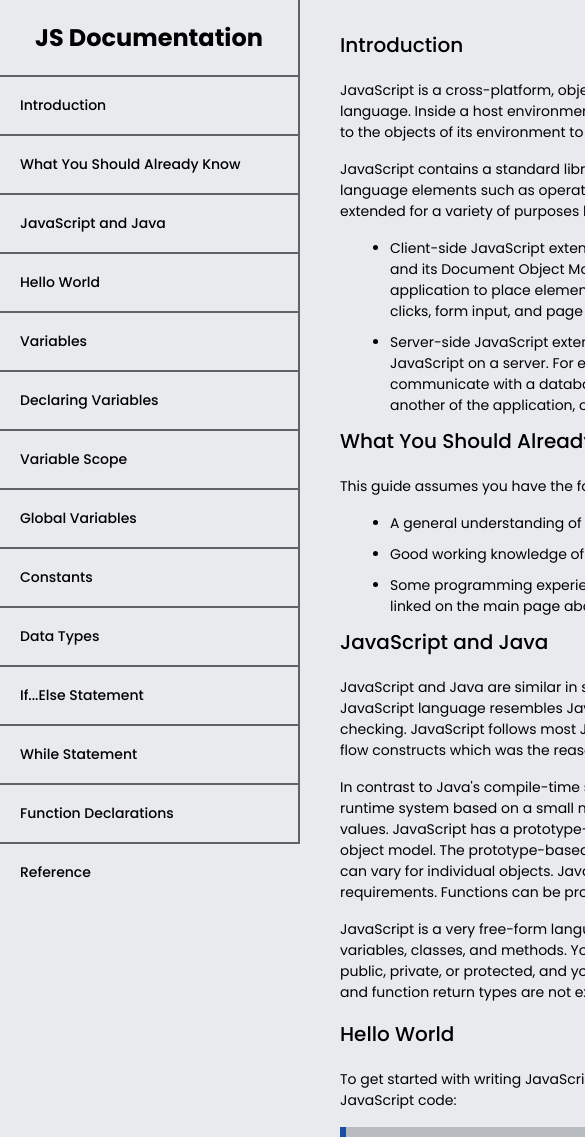
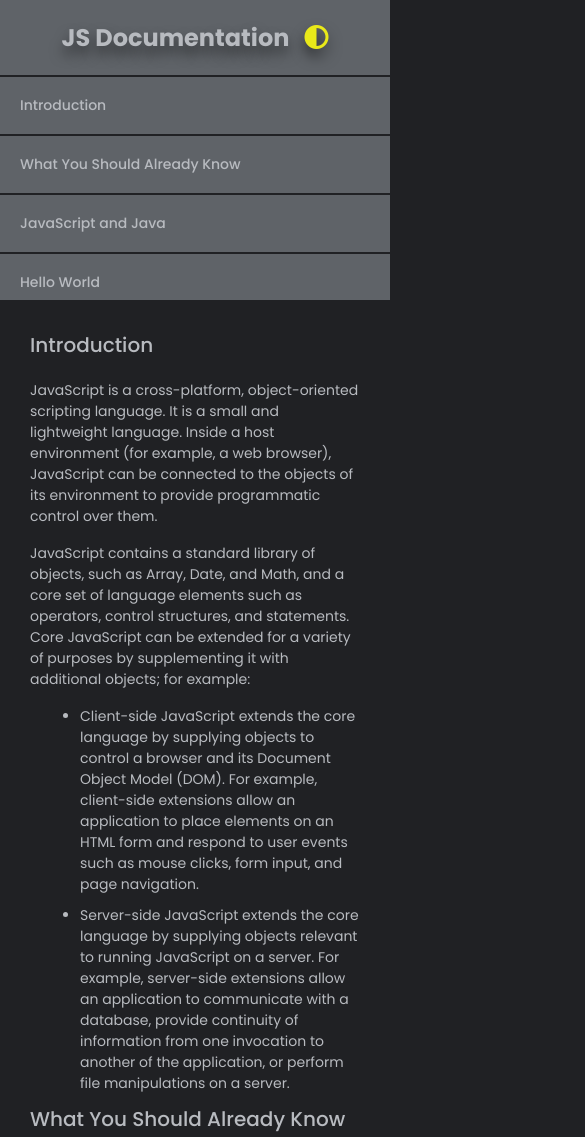
Before and after one commit to serhatbek/free-Code-Camp-project-responsive-js-documentation-page, a plain HTML site: page index.html in a window 390 px wide. Shown: the top 1137 px of the page, 585 px wide, since content can reach past the window. Drawn offline with Linux system fonts and the light colour scheme.

Commit message:
theme toggle button

```diff
--- a/index.html
+++ b/index.html
@@ -6,12 +6,13 @@
   <meta http-equiv="X-UA-Compatible" content="IE=edge">
   <meta name="viewport" content="width=device-width, initial-scale=1.0">
   <title>JS Documentation</title>
+  <script src="https://kit.fontawesome.com/f0d4beef0b.js" crossorigin="anonymous"></script>
   <link rel="stylesheet" href="./main.css">
 </head>
 
-<body>
+<body class="darkMode">
   <nav id="navbar">
-    <header>JS Documentation</header>
+    <header>JS Documentation <i class="fas fa-adjust"></i></header>
     <a href="#introduction" class="nav-link">Introduction</a>
     <a href="#should-already-know" class="nav-link">What You Should Already Know</a>
     <a href="#JavaScript_and_Java" class="nav-link">JavaScript and Java</a>
@@ -329,6 +330,8 @@
           href="https://developer.mozilla.org/en-US/docs/Web/JavaScript/Guide">MDN</a></p>
     </section>
   </main>
+
+  <script src="./main.js"></script>
 </body>
 
 </html>
--- a/main.css
+++ b/main.css
@@ -32,6 +32,25 @@ body {
 
 body.darkMode {
   background-color: #202124;
+  color: #b8bbc0;
+}
+
+body.darkMode #navbar {
+  background-color: #5f6368;
+  border-right: 0;
+}
+
+body.darkMode #navbar i {
+  color: #e9e919;
+}
+
+body.darkMode .nav-link {
+  color: #b8bbc0;
+  border-top: 2px solid #202124;
+}
+
+body.darkMode pre {
+  color: #202124;
 }
 
 a {
@@ -47,11 +66,28 @@ a {
   height: 100%;
 }
 
+@media (max-width: 900px) {
+  #navbar {
+    position: static;
+    width: 100%;
+    height: 300px;
+    overflow: scroll;
+    scrollbar-color: #5f6368;
+  }
+}
+
 #navbar header {
   font-weight: 700;
   font-size: 2.4rem;
   text-align: center;
   margin: 2rem 1rem;
+  text-shadow: 0px 8px 13px rgba(0, 0, 0, 0.5);
+}
+
+#navbar header i {
+  color: black;
+  cursor: pointer;
+  margin-left: 1rem;
 }
 
 .nav-link {
@@ -74,7 +110,14 @@ a {
 #main-doc {
   padding: 3rem;
   position: absolute;
-  left: 31rem;
+  margin-left: 31rem;
+}
+
+@media (max-width: 900px) {
+  #main-doc {
+    margin-left: 0;
+    width: 100%;
+  }
 }
 
 #main-doc header {
@@ -102,4 +145,9 @@ a {
   background-color: #b8bbc0;
   display: flex;
   align-items: center;
+  width: 100%;
 }
+
+code {
+  width: 100%;
+}
--- /dev/null
+++ b/main.js
@@ -0,0 +1,8 @@
+const themeToggle = document.querySelector('#navbar header i');
+const body = document.querySelector('body');
+
+themeToggle.addEventListener('click', darkLightModeToggle);
+
+function darkLightModeToggle() {
+  body.classList.toggle('darkMode');
+}
```
